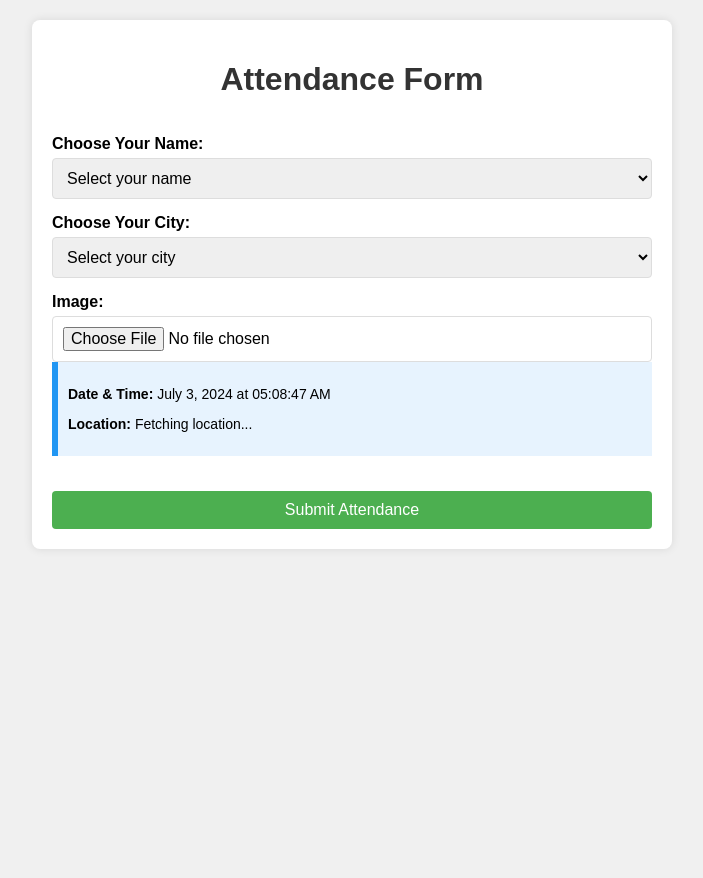
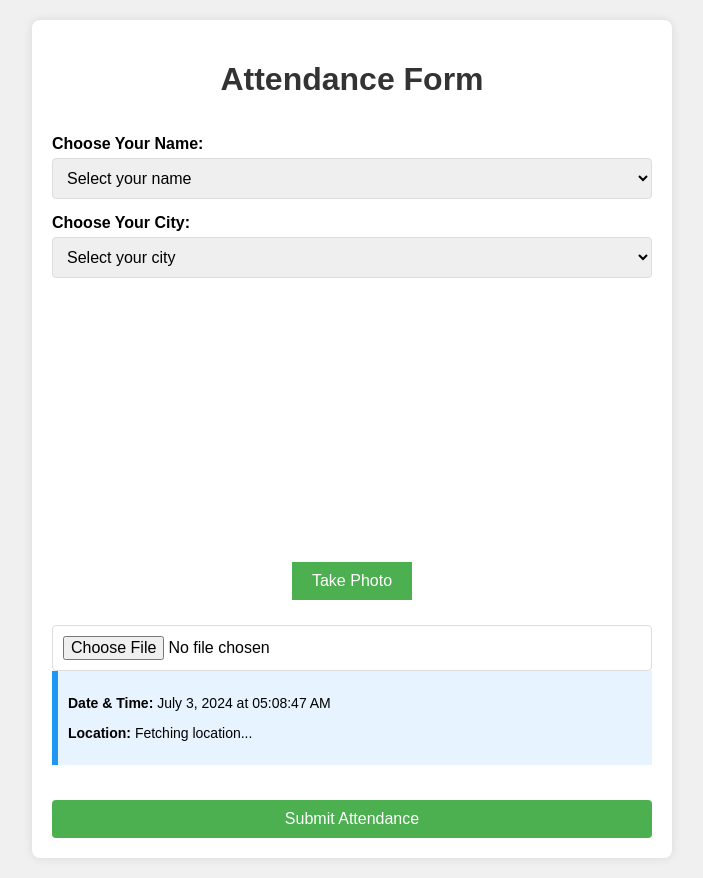
Before and after one commit to Jangidaditya61/attendance_system, a Flask app: page / in a window 1280 px wide. Shown: the whole page, without its empty margins (288-991 px from the left). Before the commit the page ends 549 px from the top, so only its background shows below. Run offline with Flask 3, Linux system fonts and the light colour scheme.

Commit message:
second commit

```diff
--- a/static/style.css
+++ b/static/style.css
@@ -4,94 +4,75 @@
     margin: 0;
     padding: 0;
 }
-
 .container {
     max-width: 600px;
-    margin: 50px auto;
+    margin: 20px auto;
     background-color: white;
     padding: 20px;
     border-radius: 8px;
     box-shadow: 0 0 10px rgba(0,0,0,0.1);
 }
-
-h1, h2 {
+h1 {
     color: #333;
+    text-align: center;
 }
-
 form {
     display: flex;
     flex-direction: column;
 }
-
 label {
-    margin-top: 10px;
+    margin-top: 15px;
+    font-weight: bold;
 }
-
-input[type="text"], input[type="submit"] {
+select, input[type="file"], input[type="submit"] {
     margin-top: 5px;
     padding: 10px;
     border: 1px solid #ddd;
     border-radius: 4px;
+    font-size: 16px;
 }
-
-input[type="submit"], .button {
+input[type="submit"] {
     background-color: #4CAF50;
     color: white;
     border: none;
     cursor: pointer;
     margin-top: 20px;
+    transition: background-color 0.3s;
 }
-
-input[type="submit"]:hover, .button:hover {
+input[type="submit"]:hover {
     background-color: #45a049;
 }
-
-.button {
-    display: inline-block;
-    padding: 10px 20px;
-    text-decoration: none;
+.info-box {
+    background-color: #e7f3fe;
+    border-left: 6px solid #2196F3;
+    margin-bottom: 15px;
+    padding: 10px;
+    font-size: 14px;
+}
+@media (max-width: 600px) {
+    .container {
+        margin: 10px;
+        padding: 15px;
+    }
+}
+.camera-container {
+    width: 100%;
+    max-width: 500px;
+    margin: 20px auto;
     text-align: center;
 }
 
-p {
-    margin: 10px 0;
+#camera-feed {
+    width: 100%;
+    max-width: 500px;
+    margin-bottom: 10px;
 }
 
-.dropdown {
-    position: relative;
-    display: inline-block;
+#capture-button {
+    padding: 10px 20px;
+    background-color: #4CAF50;
+    color: white;
+    border: none;
+    cursor: pointer;
+    font-size: 16px;
 }
-
-.dropdown-select {
-    display: block;
-    padding: 6px 12px;
-    cursor: pointer;
-    background-color: #fff;
-    border: 1px solid #ccc;
-    border-radius: 4px;
-}
-
-.fa-chevron-down {
-    float: right;
-}
-
-.dropdown-menu {
-    display: none;
-    position: absolute;
-    top: 100%;
-    left: 0;
-    z-index: 99;
-    width: 100%;
-    border: 1px solid #ccc;
-    border-radius: 4px;
-    overflow: auto;
-}
-
-.dropdown-menu li {
-    padding: 6px 12px;
-    cursor: pointer;
-}
-
-.dropdown-menu li:hover {
-    background-color: #eee;
-}
--- a/templates/index.html
+++ b/templates/index.html
@@ -1,69 +1,11 @@
 <!DOCTYPE html>
 <html lang="en">
-<head>
-    <meta charset="UTF-8">
-    <meta name="viewport" content="width=device-width, initial-scale=1.0">
-    <title>Attendance Form</title>
-    <style>
-        body {
-            font-family: Arial, sans-serif;
-            background-color: #f0f0f0;
-            margin: 0;
-            padding: 0;
-        }
-        .container {
-            max-width: 600px;
-            margin: 20px auto;
-            background-color: white;
-            padding: 20px;
-            border-radius: 8px;
-            box-shadow: 0 0 10px rgba(0,0,0,0.1);
-        }
-        h1 {
-            color: #333;
-            text-align: center;
-        }
-        form {
-            display: flex;
-            flex-direction: column;
-        }
-        label {
-            margin-top: 15px;
-            font-weight: bold;
-        }
-        select, input[type="file"], input[type="submit"] {
-            margin-top: 5px;
-            padding: 10px;
-            border: 1px solid #ddd;
-            border-radius: 4px;
-            font-size: 16px;
-        }
-        input[type="submit"] {
-            background-color: #4CAF50;
-            color: white;
-            border: none;
-            cursor: pointer;
-            margin-top: 20px;
-            transition: background-color 0.3s;
-        }
-        input[type="submit"]:hover {
-            background-color: #45a049;
-        }
-        .info-box {
-            background-color: #e7f3fe;
-            border-left: 6px solid #2196F3;
-            margin-bottom: 15px;
-            padding: 10px;
-            font-size: 14px;
-        }
-        @media (max-width: 600px) {
-            .container {
-                margin: 10px;
-                padding: 15px;
-            }
-        }
-    </style>
-</head>
+    <head>
+        <meta charset="UTF-8">
+        <meta name="viewport" content="width=device-width, initial-scale=1.0">
+        <title>Attendance Form</title>
+        <link rel="stylesheet" href="static/style.css">
+    </head>
 <body>
     <div class="container">
         <h1>Attendance Form</h1>
@@ -86,7 +28,11 @@
                 <option value="Back-Office">Back-Office</option>
             </select>
 
-            <label for="image">Image:</label>
+            <div class="camera-container">
+                <video id="camera-feed" autoplay playsinline></video>
+                <button id="capture-button">Take Photo</button>
+                <canvas id="canvas" style="display:none;"></canvas>
+            </div>
             <input type="file" id="image" name="image" accept="image/*" required>
 
             <input type="hidden" id="latitude" name="latitude">
@@ -174,6 +120,44 @@
             alert('An error occurred. Please try again.');
         });
     }
+    document.addEventListener('DOMContentLoaded', function() {
+        const video = document.getElementById('camera-feed');
+        const captureButton = document.getElementById('capture-button');
+        const canvas = document.getElementById('canvas');
+        const imageDataInput = document.getElementById('image-data');
+
+        // Request camera access
+        if (navigator.mediaDevices && navigator.mediaDevices.getUserMedia) {
+            navigator.mediaDevices.getUserMedia({ video: { facingMode: 'environment' } })
+                .then(function(stream) {
+                    video.srcObject = stream;
+                })
+                .catch(function(error) {
+                    console.error("Camera error: ", error);
+                    alert("Unable to access the camera. Please ensure you've granted camera permissions.");
+                });
+        } else {
+            alert("Sorry, your browser doesn't support accessing the camera.");
+        }
+
+        // Capture image when button is clicked
+        captureButton.addEventListener('click', function() {
+            canvas.width = video.videoWidth;
+            canvas.height = video.videoHeight;
+            canvas.getContext('2d').drawImage(video, 0, 0);
+            imageDataInput.value = canvas.toDataURL('image/jpeg');
+            alert("Photo captured!");
+        });
+
+        // Modify your existing submitForm function
+        function submitForm() {
+            if (!imageDataInput.value) {
+                alert("Please take a photo before submitting.");
+                return;
+            }
+            // Rest of your submitForm logic...
+        }
+    });
     </script>
 </body>
 </html>
```
